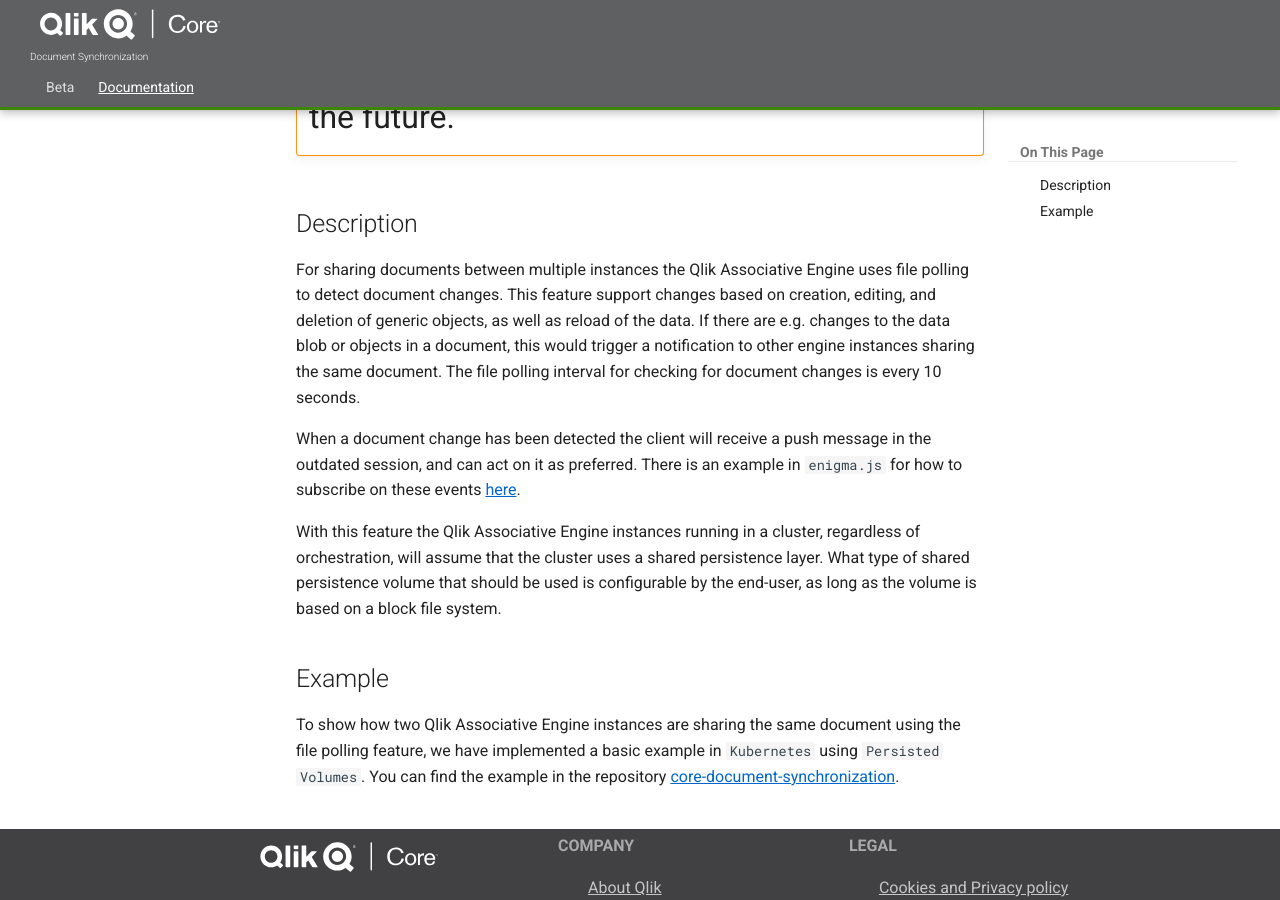
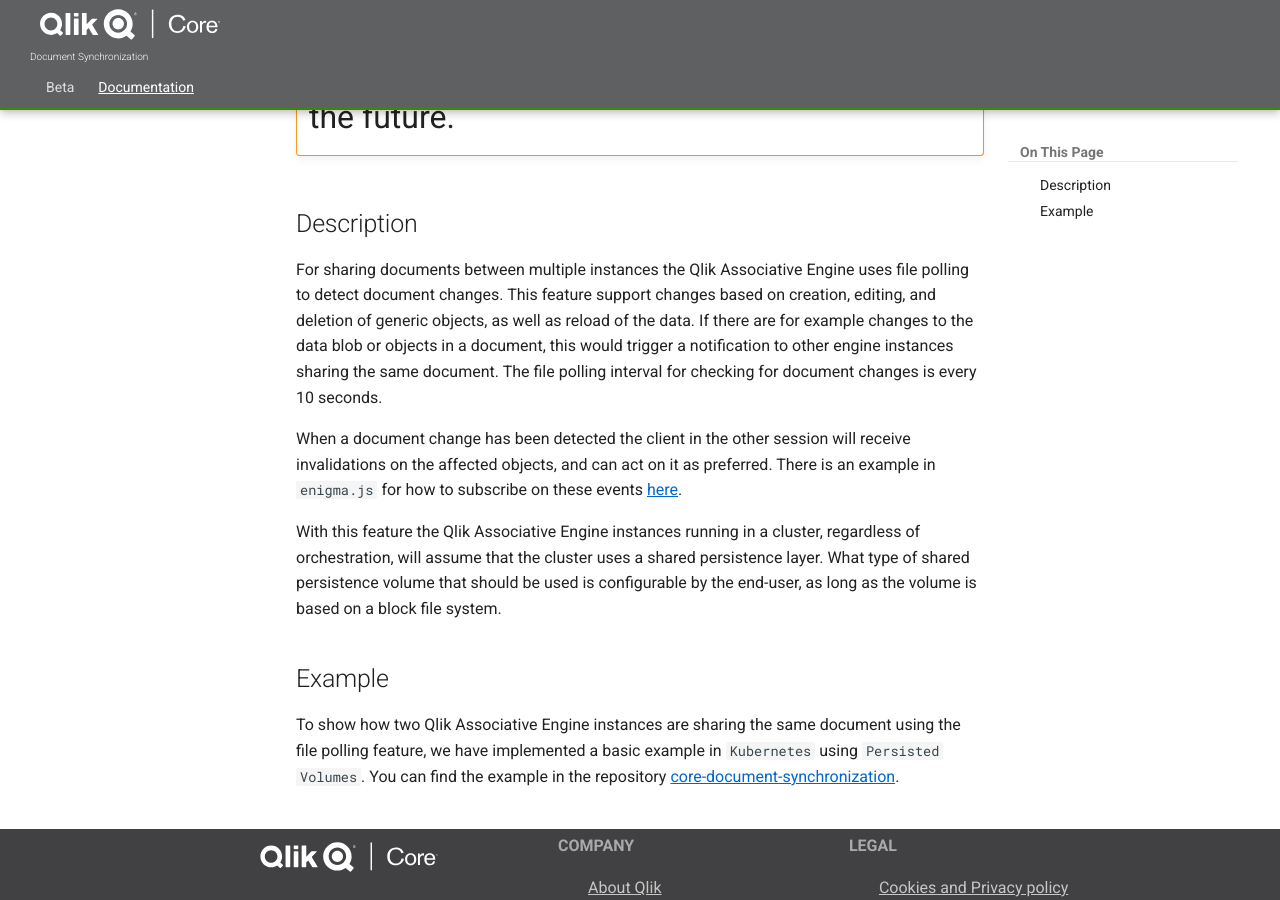
Before and after one commit to qlik-oss/core-website, an MkDocs documentation site: the page built from docs/docs/services/qix-engine/doc-synchronization.md, in a window 1280 px wide and 900 px high, scrolled down 396 px. Built offline with MkDocs 1.6.1 and Material for MkDocs 9.7.7, drawn with Linux system fonts in a browser that asks for light colours; old or Windows-style settings are respelled for this version of MkDocs.

Commit message:
Update after PR comments

```diff
--- a/docs/docs/services/qix-engine/doc-synchronization.md
+++ b/docs/docs/services/qix-engine/doc-synchronization.md
@@ -8,11 +8,11 @@
 
 For sharing documents between multiple instances the Qlik Associative Engine uses file polling to detect document changes.
 This feature support changes based on creation, editing, and deletion of generic objects, as well as reload of the data.
-If there are e.g. changes to the data blob or objects in a document,
+If there are for example changes to the data blob or objects in a document,
 this would trigger a notification to other engine instances sharing the same document.
 The file polling interval for checking for document changes is every 10 seconds.
 
-When a document change has been detected the client will receive a push message in the outdated session,
+When a document change has been detected the client in the other session will receive invalidations on the affected objects,
 and can act on it as preferred.
 There is an example in `enigma.js` for how to subscribe on these events [here](https://github.com/qlik-oss/enigma.js/blob/master/docs/api.md#event-changed).
 
```
